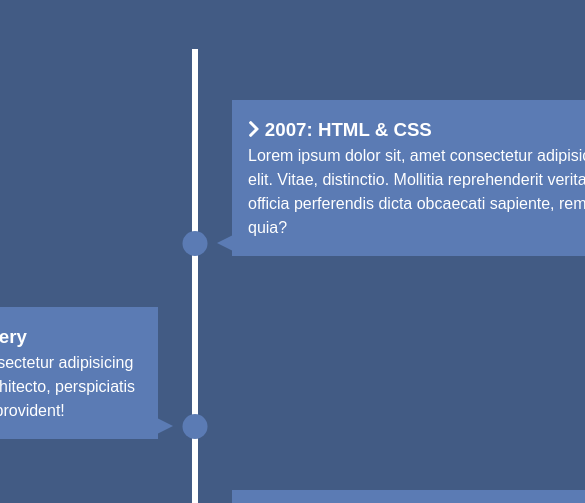
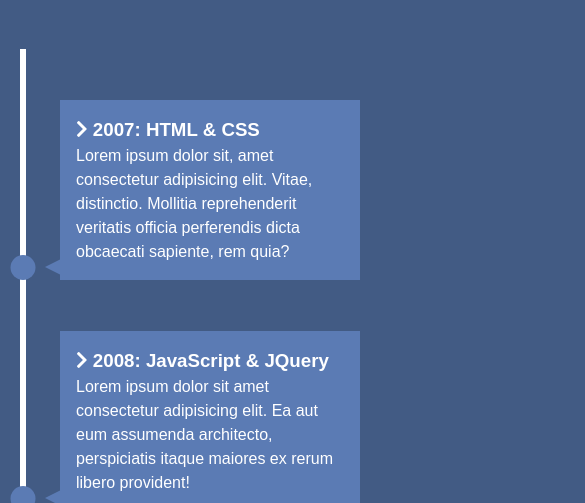
Before and after one commit to codecreation/Timeline, a plain HTML site: page index.html in a window 390 px wide. Shown: the part 269-772 px from the top of the page, 585 px wide, since content can reach past the window. Drawn offline with Linux system fonts and the light colour scheme.

Commit message:
Javascript to show timeline items

```diff
--- a/CSS/style.css
+++ b/CSS/style.css
@@ -57,18 +57,22 @@
   padding: 1rem;
   background: var(--secondary-color);
   transition: all 0.5s ease-in-out;
+  visibility: hidden;
+  opacity: 0;
 }
 
 /* Right side */
 
 #timeline ul li:nth-child(odd) div{
   left: 40px;
+  transform: translate(200px, 0);
 }
 
 /* left side */
 
 #timeline ul li:nth-child(even) div{
   left: -434px;
+  transform: translate(-200px, 0);
 }
 
 /* dots  */
@@ -80,10 +84,11 @@
   bottom: 0;
   width: 25px;
   height: 25px;
-  background: var(--secondary-color);
+  background: inherit;
   transform: translateX(-50%);
   border-radius: 50%;
   transition: background 0.5s ease-in-out;
+
 }
 
 /* Arrows base */
@@ -110,3 +115,43 @@
   border-width: 8px 0 8px 16px;
   border-color: transparent transparent transparent var(--secondary-color);
 }
+
+/* Show boxes */
+
+#timeline ul li.show div{
+  transform: none;
+  visibility: visible;
+  opacity: 1;
+}
+
+#timeline ul li.show::after{
+  background: var(--secondary-color);
+}
+
+@media(max-width: 900px) {
+  #timeline ul li div{
+    width: 250px;
+  }
+  #timeline ul li:nth-child(even) div{
+    left: -284px;
+  }
+}
+
+@media(max-width: 600px) {
+  #timeline ul li{
+    margin-left: 20px;
+  }
+
+  #timeline ul li div{
+    width: calc(100vw - 90px);
+  }
+
+  #timeline ul li:nth-child(even) div{
+    left: 40px;
+  }
+  #timeline ul li:nth-child(even) div:before{
+    left: -15px;
+    border-width: 8px 16px 8px 0;
+    border-color: transparent var(--secondary-color) transparent transparent;
+  }
+}
--- a/index.html
+++ b/index.html
@@ -121,6 +121,7 @@
     </ul>
   </section>
 
+  <script src="main.js"></script>
+  </body>
 
-  </body>
 </html>
--- /dev/null
+++ b/main.js
@@ -0,0 +1,24 @@
+const items = document.querySelectorAll('#timeline li');
+
+const isInViewport = el => {
+  const rect = el.getBoundingClientRect();
+  return (
+    rect.top >= 0 &&
+    rect.left >= 0 &&
+    rect.bottom <=
+      (window.innerHeight || document.documentElement.clientHeight) &&
+    rect.right <= (window.innerWidth || document.documentElement.clientWidth)
+  );
+};
+
+const run = () =>
+  items.forEach(item => {
+    if (isInViewport(item)) {
+      item.classList.add('show');
+    }
+  });
+
+// Events
+window.addEventListener('load', run);
+window.addEventListener('resize', run);
+window.addEventListener('scroll', run);
```
